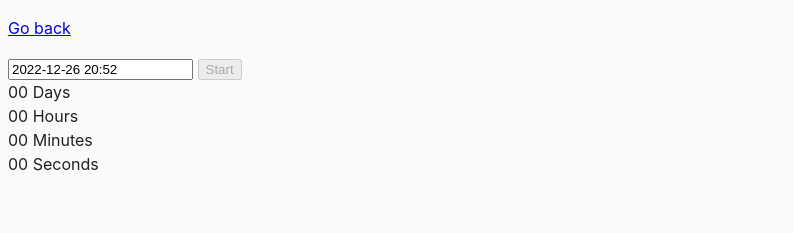
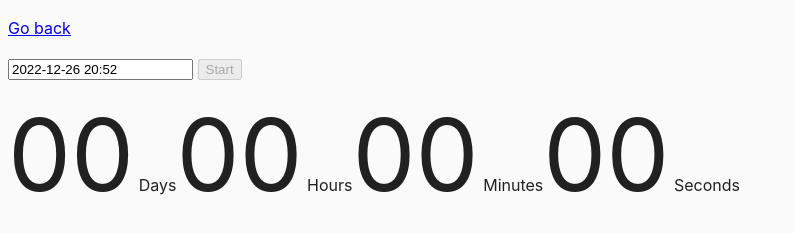
Before and after one commit to KaterinaPilipets/goit-js-hw-09, a website built with Parcel: page src/02-timer.html in a window 1280 px wide. Shown: the whole page, without its empty margins (0-794 px from the left). Built offline with nearby package versions, Linux system fonts and the light colour scheme.

Commit message:
Update common.css

```diff
--- a/src/css/common.css
+++ b/src/css/common.css
@@ -16,3 +16,16 @@ img {
   display: block;
   max-width: 100%;
 }
+
+.timer {
+  display: flex;
+  flex-wrap: wrap;
+}
+
+/* .field {
+  display: flex;
+} */
+
+.value {
+  font-size: 100px;
+}
```
